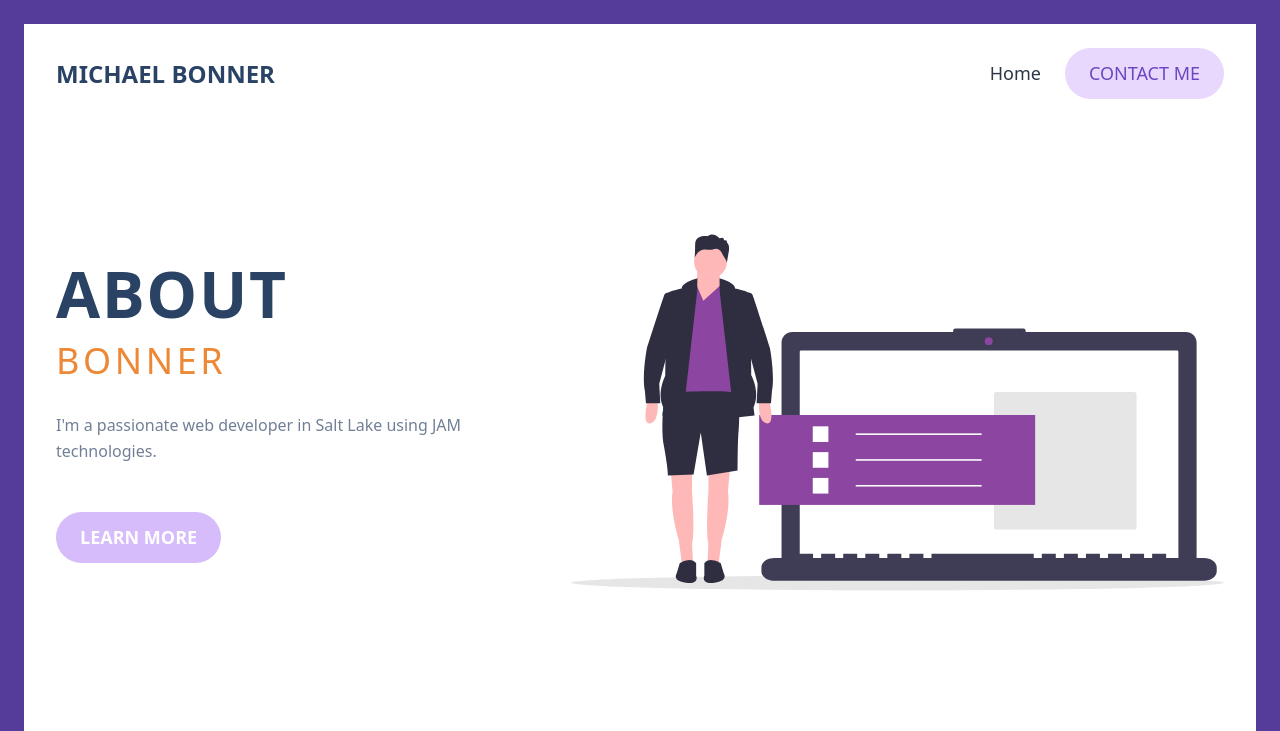
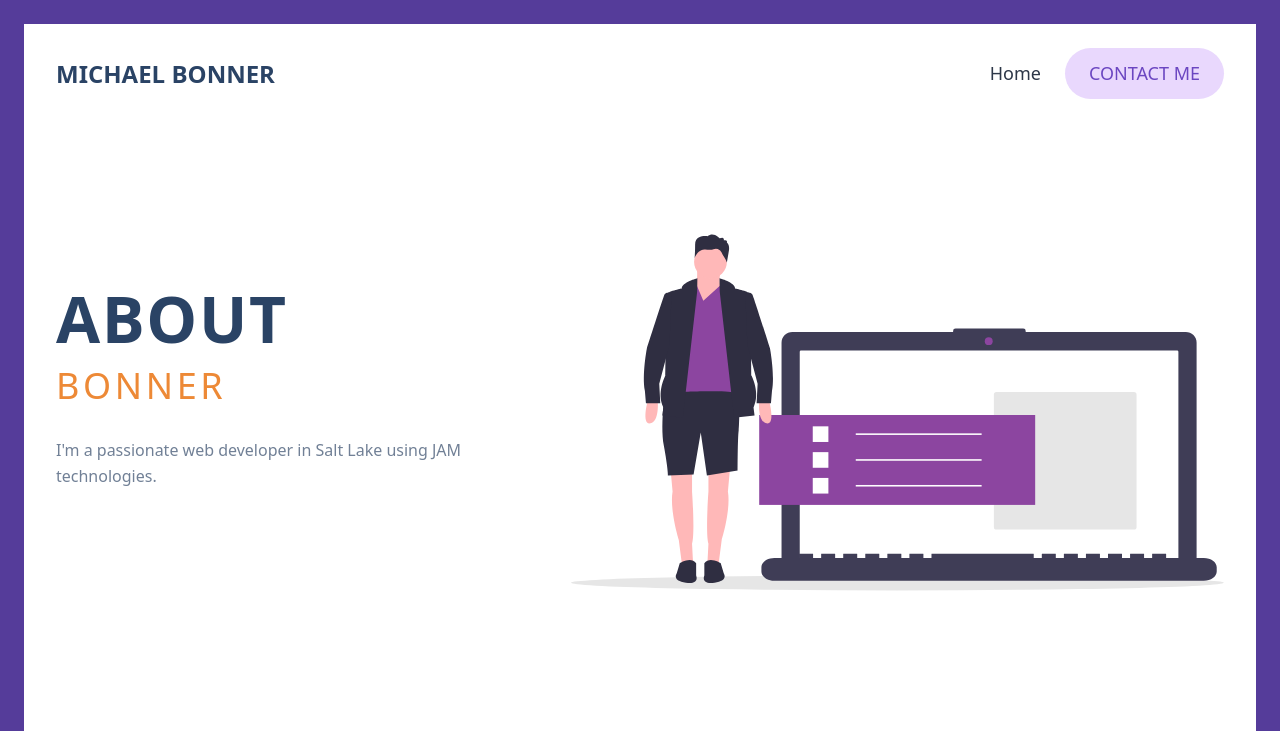
Before and after one commit to michaelbonner/sample-portfolio, a Gatsby site: page / in a window 1280 px wide. Shown: the top 731 px of the page. Built offline with nearby package versions, Linux system fonts and the light colour scheme; Gatsby itself is replaced by a stand-in of ours.

Commit message:
get rid of learn more

```diff
--- a/src/pages/index.js
+++ b/src/pages/index.js
@@ -46,12 +46,6 @@ const IndexPage = () => (
         <p className="text-gray-600 leading-relaxed mb-12">
           I'm a passionate web developer in Salt Lake using JAM technologies.
         </p>
-        <a
-          href="#"
-          className="bg-purple-300 hover:bg-purple-400 py-3 px-6 uppercase text-lg font-bold text-white rounded-full"
-        >
-          Learn more
-        </a>
       </div>
       <div className="mb-16 sm:mb-0 mt-8 sm:mt-0 sm:w-3/5 sm:pl-12">
         <svg
```
